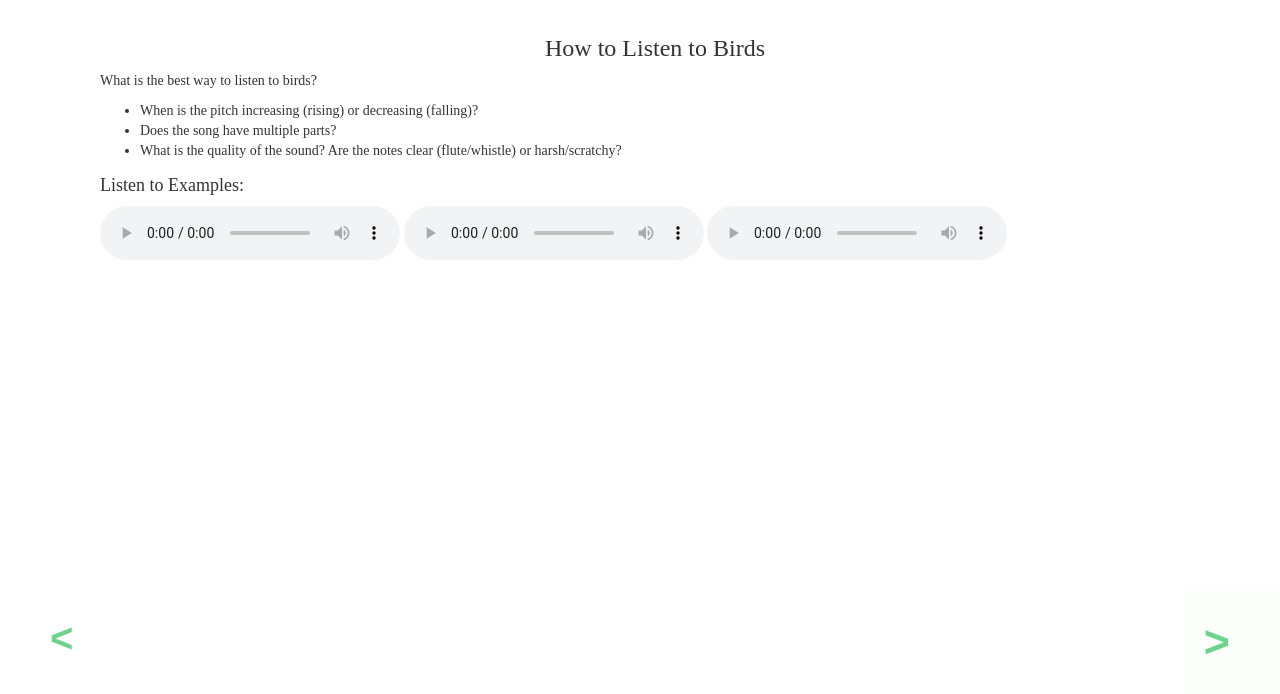
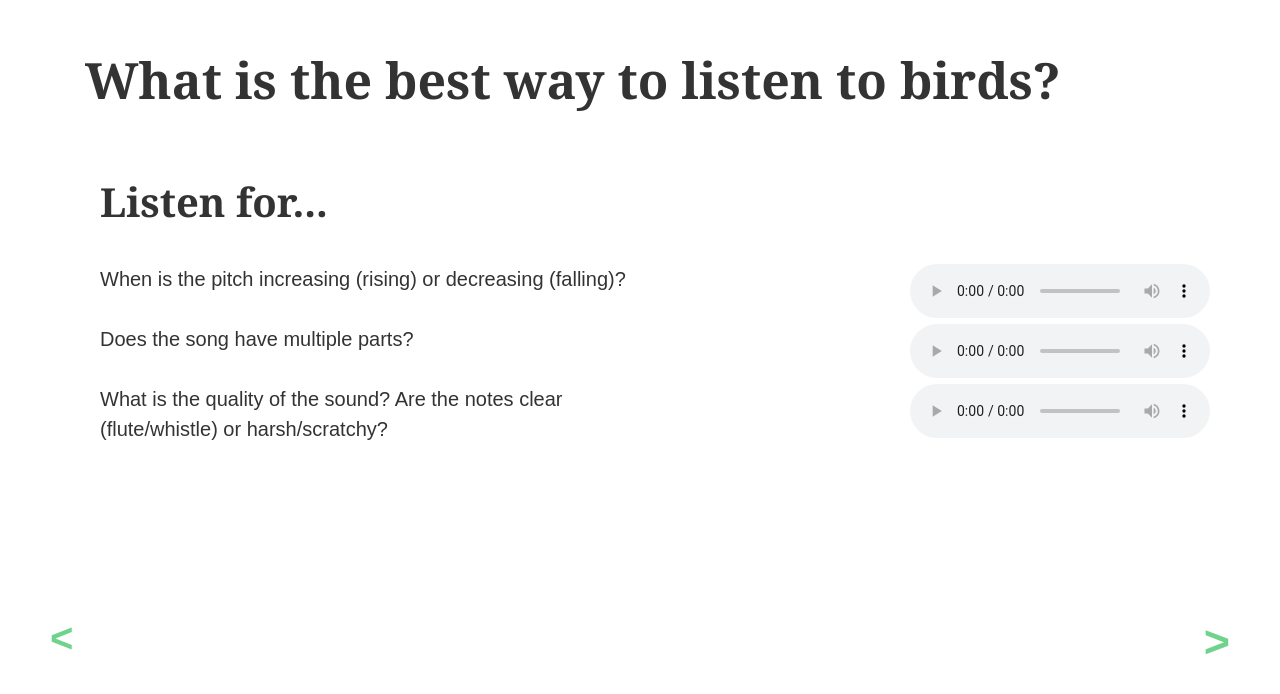
Before and after one commit to aditihaiman/BirdLingo, a Flask app: page /learn/0 in a window 1280 px wide. Shown: the part 106-800 px from the top of the page. Run offline with Flask 3, Linux system fonts and the light colour scheme; some libraries are stand-ins or nearby versions.

Commit message:
finished main and first extra learn page

```diff
--- a/static/main.css
+++ b/static/main.css
@@ -132,6 +132,18 @@ body {
     font-family: Georgia, Times, Times New Roman, serif;
 }
 
+.learn-heading-2 {
+    color: #333;
+    text-align: left;
+    font-size: 40px;
+    margin-top: 10px;
+    padding-top: 30px;
+    padding-right: 30px;
+    padding-bottom: 40px;
+    font-family: Georgia, Times, Times New Roman, serif;
+    font-weight: bold;
+}
+
 .paragraph-3 {
     margin-bottom: 40px;
     font-family: Georgia, Times, Times New Roman, serif;
@@ -139,11 +151,17 @@ body {
     line-height: 40px;
   }
 
+.paragraph-2{
+    font-family: Montserrat, sans-serif;
+    font-size: 20px;
+    line-height: 30px;
+}
+
 
 .prev-button{
     color: #70d38b;
     font-family: Arial, Helvetica Neue, Helvetica, sans-serif;
-    background-color: #fff;
+    background-color: transparent;
     font-size: 40px;
     font-weight: bolder;
     padding: 20px;
@@ -155,7 +173,7 @@ body {
     opacity: 1;
     color: #70d38b;
     font-family: Arial, Helvetica Neue, Helvetica, sans-serif;
-    background-color: #fafffc;
+    background-color: transparent;
     font-size: 45px;
     font-weight: 700;
     padding: 20px;
--- a/templates/extra_learn_layout.html
+++ b/templates/extra_learn_layout.html
@@ -4,19 +4,44 @@
 <script type="text/javascript" src="{{ url_for('static', filename='learn.js') }}"></script>
 
 <div class="container">
-    <h3 class="text-center mt-4 mb-3">How to Listen to Birds</h3>
-    <p>What is the best way to listen to birds?</p>
-    <ul>
-        <li>When is the pitch increasing (rising) or decreasing (falling)?</li>
-        <li>Does the song have multiple parts?</li>
-        <li>What is the quality of the sound? Are the notes clear (flute/whistle) or harsh/scratchy?</li>
-    </ul>
-    <div class="audio-examples">
-        <h4 class="mt-4">Listen to Examples:</h4>
-        <audio controls src="{{ url_for('static', filename='example1.mp3') }}">Example 1</audio>
-        <audio controls src="{{ url_for('static', filename='example2.mp3') }}">Example 2</audio>
-        <audio controls src="{{ url_for('static', filename='example3.mp3') }}">Example 3</audio>
+    <h1 class="row learn-heading-1">What is the best way to listen to birds?</h1>
+
+    <h2 class="learn-heading-2">Listen for...</h2>
+
+    <div class="row audio-examples">
+        <div class="col paragraph-2">
+            When is the pitch increasing (rising) or decreasing (falling)?
+        </div>
+        <div class="col center-block text-right">
+            <audio controls src="{{ url_for('static', filename='example1.mp3') }}">Example 1</audio>
+        </div>
     </div>
+
+    <div class="row ">
+        <div class="col paragraph-2">
+            Does the song have multiple parts?
+
+        </div>
+        <div class="col center-block text-right">
+            <audio controls src="{{ url_for('static', filename='example2.mp3') }}">Example 2</audio>
+
+        </div>
+    </div>
+
+    <div class="row ">
+        <div class="col paragraph-2">
+            What is the quality of the sound? Are the notes clear (flute/whistle) or harsh/scratchy?
+
+        </div>
+        <div class="col center-block text-right">
+            <audio controls src="{{ url_for('static', filename='example3.mp3') }}">Example 3</audio>
+
+        </div>
+
+    </div>
+
+
+
     <div class="row fixed-bottom">
         <div class="col">
             <a href="/">
--- a/templates/learn_layout.html
+++ b/templates/learn_layout.html
@@ -39,7 +39,7 @@
         </div>
 
         <div class="row center-block">
-            <button class="h4 base char-spectro p-3 button-2" id="characteristics">
+            <button class="h4 p-3 button-standard get-started-button-2" id="characteristics">
                 Characteristics
 
             </button>
@@ -52,7 +52,7 @@
 
                 {% endfor %}
             </div>
-            <button class="h4 base char-spectro p-3 button-2" id="spectrogram">
+            <button class="h4 p-3 button-standard get-started-button-2" id="spectrogram">
                 Spectrogram
             </button>
             <div class="col d-none" id="spectro-info">
```
Also changed, not shown: static/learn.js (+45 -0 lines).
